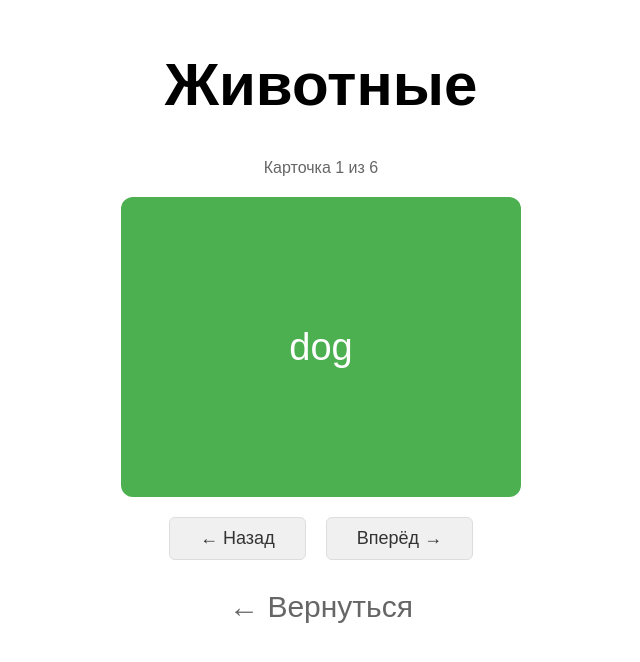
After one commit to SanIC42/Web-project, a Flask app: page /card_set/1 in a window 1280 px wide. The commit adds this page. Shown: the top 662 px of the page, without its empty margins (319-959 px from the left). Run offline with Flask 3, Linux system fonts and the light colour scheme; a user stored in the database is signed in.

Commit message:
1) Зелёные кнопки работают 2) Карточки работают

```diff
--- a/main.py
+++ b/main.py
@@ -155,6 +155,27 @@ def add_set(set_id):
 
     return render_template('add_set_success.html', set_name=ready_set.name)
 
+
+@app.route('/card_set/<int:set_id>')
+def card_set(set_id):
+    if 'user' not in session:
+        return "Сначала пройдите авторизацию <a href='/login'>Войти</a>"
+
+    card_set = CardSet.query.get_or_404(set_id)
+
+    if card_set.user_id != session.get('user_id'):
+        return "У вас нет доступа к этому набору"
+
+    cards = Card.query.filter_by(card_set_id=set_id).all()
+
+    return render_template('card_set.html',
+                           card_set=card_set,
+                           cards=cards,
+                           total_cards=len(cards))
+
+
+
+
 def create_ready_sets():
     with app.app_context():
         animals_set = ReadyCardSet(
--- a/static/css/style.css
+++ b/static/css/style.css
@@ -1,5 +1,6 @@
 body {
     font-family: Arial, sans-serif;
+    font-size: 30px;
 }
 
 .card-container {
--- /dev/null
+++ b/templates/card_set.html
@@ -0,0 +1,134 @@
+<!DOCTYPE html>
+<html lang="ru">
+<head>
+    <meta charset="UTF-8">
+    <meta name="viewport" content="width=device-width, initial-scale=1.0">
+    <title>{{ card_set.name }} - изучение</title>
+    <link rel="stylesheet" href="{{ url_for('static', filename='css/style.css') }}">
+    <style>
+        .study-container {
+            max-width: 600px;
+            margin: 50px auto;
+            text-align: center;
+        }
+
+        .card {
+            width: 400px;
+            height: 300px;
+            margin: 0 auto;
+            cursor: pointer;
+            border-radius: 12px;
+            display: flex;
+            align-items: center;
+            justify-content: center;
+            font-size: 38px;
+            text-align: center;
+            padding: 20px;
+            box-sizing: border-box;
+        }
+
+        .nav-buttons {
+            display: flex;
+            gap: 20px;
+            justify-content: center;
+            margin-top: 20px;
+        }
+
+        .nav-btn {
+            padding: 10px 30px;
+            font-size: 18px;
+            background-color: #f0f0f0;
+            color: #333;
+            border: 1px solid #ddd;
+            border-radius: 6px;
+            cursor: pointer;
+        }
+
+        .counter {
+            margin-bottom: 20px;
+            font-size: 16px;
+            color: #666;
+        }
+
+        .back-link {
+            display: inline-block;
+            margin-top: 30px;
+            color: #666;
+            text-decoration: none;
+        }
+    </style>
+</head>
+<body>
+    <div class="study-container">
+        <h1>{{ card_set.name }}</h1>
+
+        <div class="counter">
+            Карточка <span id="current-index">1</span> из <span id="total-count">{{ total_cards }}</span>
+        </div>
+
+        <div class="card" id="study-card" onclick="toggleCard()" style="background-color: #4CAF50; color: white;">
+            {{ cards[0].word if cards else 'Нет слов' }}
+        </div>
+
+        <div class="nav-buttons">
+            <button class="nav-btn" onclick="prevCard()">← Назад</button>
+            <button class="nav-btn" onclick="nextCard()">Вперёд →</button>
+        </div>
+
+        <a href="/user/{{ session.user }}/{{ session.user_id }}" class="back-link">← Вернуться</a>
+    </div>
+
+    <script>
+        const cards = [
+            {% for card in cards %}
+            { word: "{{ card.word }}", translation: "{{ card.translation }}" },
+            {% endfor %}
+        ];
+
+        let currentCard = 0;
+        let isShowingTranslation = false;
+        const totalCards = cards.length;
+        const cardElement = document.getElementById('study-card');
+
+        function updateCard() {
+            if (isShowingTranslation) {
+                cardElement.textContent = cards[currentCard].translation;
+                cardElement.style.backgroundColor = "#2196F3";
+            } else {
+                cardElement.textContent = cards[currentCard].word;
+                cardElement.style.backgroundColor = "#4CAF50";
+            }
+            document.getElementById('current-index').textContent = currentCard + 1;
+        }
+
+        function toggleCard() {
+            isShowingTranslation = !isShowingTranslation;
+            if (isShowingTranslation) {
+                cardElement.textContent = cards[currentCard].translation;
+                cardElement.style.backgroundColor = "#2196F3";
+            } else {
+                cardElement.textContent = cards[currentCard].word;
+                cardElement.style.backgroundColor = "#4CAF50";
+            }
+        }
+
+        function prevCard() {
+            currentCard--;
+            if (currentCard < 0) {
+                currentCard = totalCards - 1;
+            }
+            isShowingTranslation = false;
+            updateCard();
+        }
+
+        function nextCard() {
+            currentCard++;
+            if (currentCard >= totalCards) {
+                currentCard = 0;
+            }
+            isShowingTranslation = false;
+            updateCard();
+        }
+    </script>
+</body>
+</html>
--- a/templates/user_page.html
+++ b/templates/user_page.html
@@ -17,6 +17,7 @@
         <h2>Мои карточки:</h2>
         <div class="sets-container">
             {% for card_set in card_sets %}
+            <a href="/card_set/{{ card_set.id }}">
                 <div class="set-card">
                     <img src="{{ card_set.image_path or '/static/img/sets/default_set.png' }}"
                          alt="{{ card_set.name }}"
@@ -26,6 +27,7 @@
                         <h3 class="set-name">{{ card_set.name }}</h3>
                     </div>
                 </div>
+            </a>
             {% else %}
             <p class="empty-message">У тебя пока нет карточек. Добавь готовый набор!</p>
             {% endfor %}
```
Also changed, not shown: other parts of static/css/style.css (+41 -11 lines), templates/add_set_failure.html (+7 -5 lines), templates/add_set_success.html (+6 -4 lines), templates/login.html (+7 -6 lines), templates/main_page.html (+5 -4 lines), templates/registration.html (+8 -8 lines), instance/database.db. Lines whose indentation alone changed are shown as unchanged.
